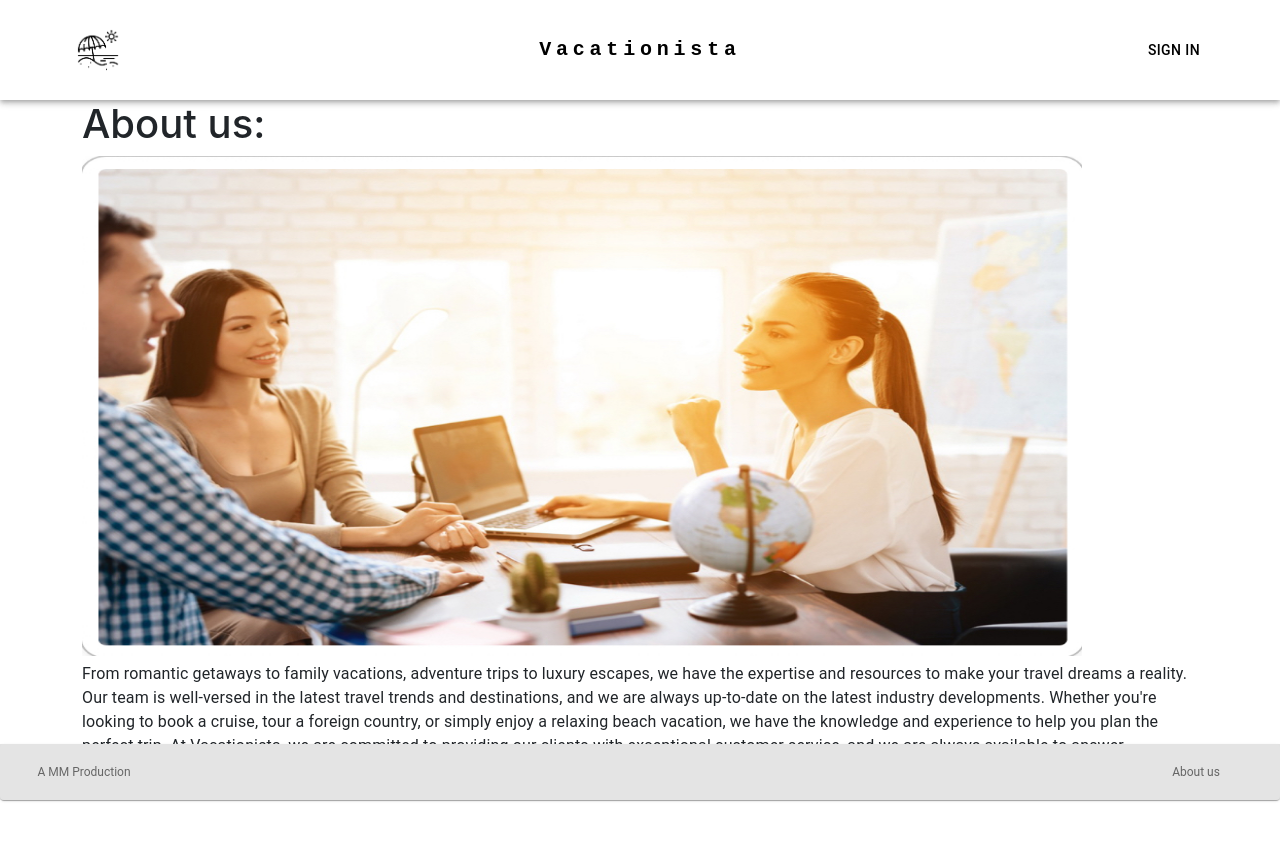
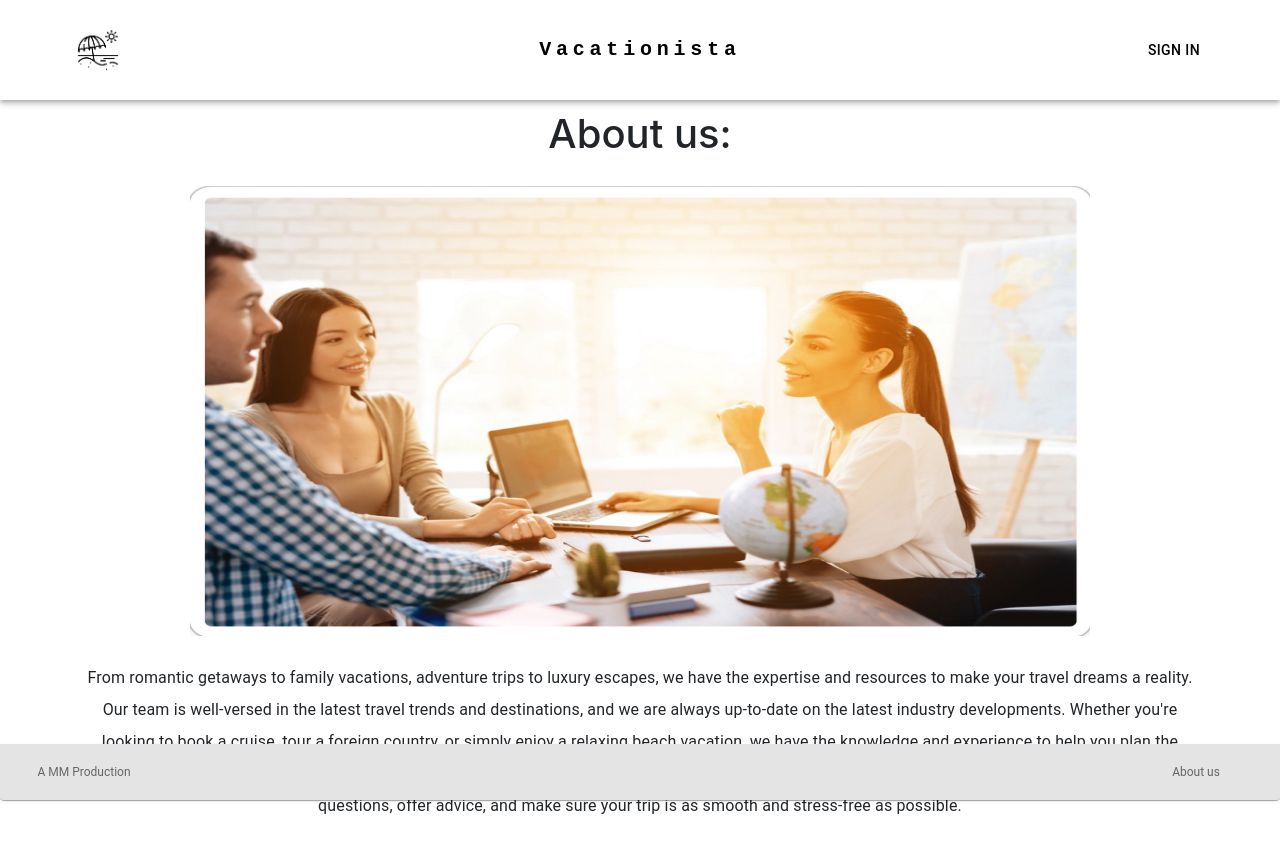
Before and after one commit to mmccullough1997/vacationista-client, a Next.js app: page /aboutUs in a window 1280 px wide. Shown: the top 852 px of the page. Built offline with nearby package versions, Linux system fonts and the light colour scheme; no server answers.

Commit message:
modified about us

```diff
--- a/pages/aboutUs.js
+++ b/pages/aboutUs.js
@@ -1,19 +1,20 @@
-/* eslint-disable import/no-extraneous-dependencies */
-import { Typography } from '@mui/material';
+import { Box, Typography } from '@mui/material';
 import Image from 'next/image';
 import React from 'react';
 import picture from '../public/aboutUs.jpg';
 
 export default function AboutUs() {
   return (
-    <div>
-      <h1>About us:</h1>
-      <Image src={picture} height="500" width="1000" />
-      <Typography>
+    <Box sx={{ textAlign: 'center' }}>
+      <h1 style={{ marginTop: '10px' }}>About us:</h1>
+      <Box sx={{ display: 'inline-block', margin: '20px' }}>
+        <Image src={picture} height="450" width="900" />
+      </Box>
+      <Typography sx={{ lineHeight: 2 }}>
         From romantic getaways to family vacations, adventure trips to luxury escapes, we have the expertise and resources to make your travel dreams a reality. Our team is well-versed in the latest travel trends and destinations, and we are always up-to-date on the latest industry developments. Whether you&apos;re looking to book a cruise, tour a foreign country, or simply enjoy a relaxing beach vacation, we have the knowledge and experience to help you plan the perfect trip.
 
         At Vacationista, we are committed to providing our clients with exceptional customer service, and we are always available to answer questions, offer advice, and make sure your trip is as smooth and stress-free as possible.
       </Typography>
-    </div>
+    </Box>
   );
 }
```
